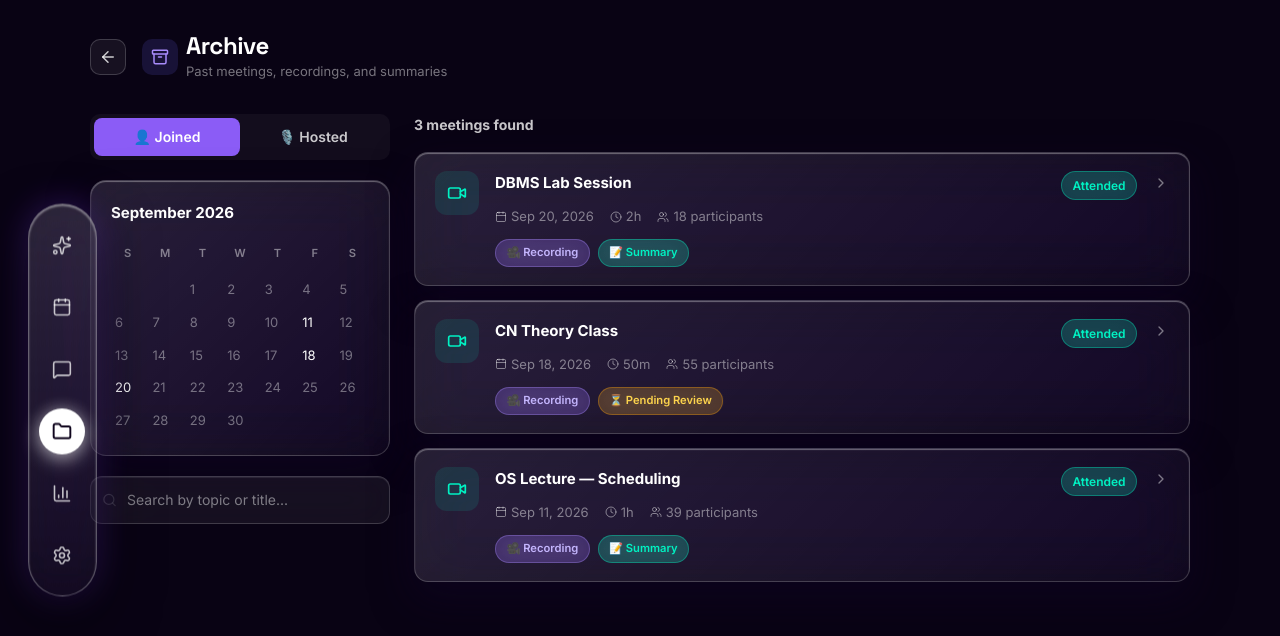
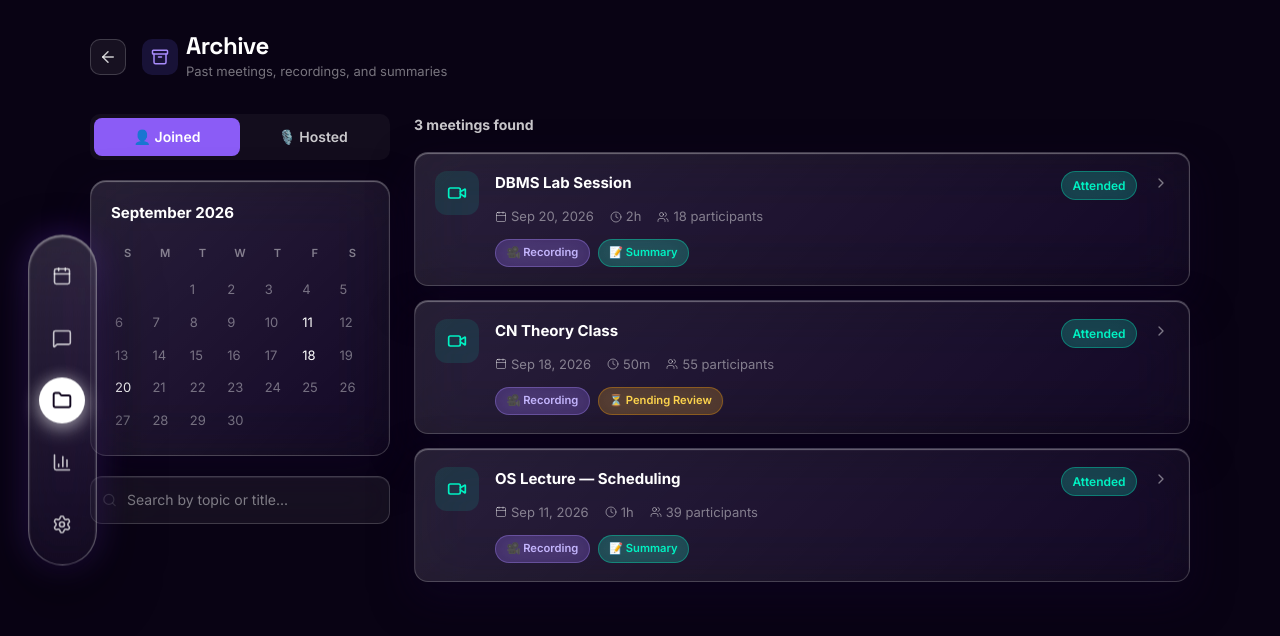
Before and after one commit to tejaswinikadam3011/Capstone_project_MeetFlow, a Next.js app: page /archive in a window 1280 px wide. Shown: the top 636 px of the page. Built offline with nearby package versions, Linux system fonts and the light colour scheme.

Commit message:
fix(nav): remove redundant first AI Assistant icon from navbar

```diff
--- a/src/components/GlassNavbar.tsx
+++ b/src/components/GlassNavbar.tsx
@@ -3,7 +3,7 @@
 import { motion } from 'framer-motion';
 import Link from 'next/link';
 import { usePathname } from 'next/navigation';
-import { Sparkles, Calendar, MessageSquare, Folder, BarChart3, Settings } from 'lucide-react';
+import { Calendar, MessageSquare, Folder, BarChart3, Settings } from 'lucide-react';
 
 export default function GlassNavbar() {
   const pathname = usePathname();
@@ -14,13 +14,6 @@ export default function GlassNavbar() {
   }
 
   const navItems = [
-    {
-      id: 'ai',
-      label: 'AI Assistant',
-      href: '/qa',
-      icon: Sparkles,
-      active: pathname === '/qa',
-    },
     {
       id: 'calendar',
       label: 'Meetings & Schedule',
```
Also changed, not shown: 1 other file (tests, documents, lock files or other folders).
